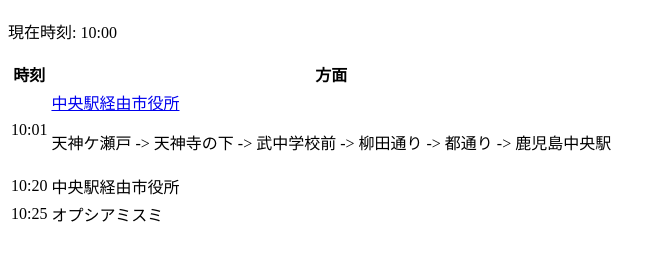
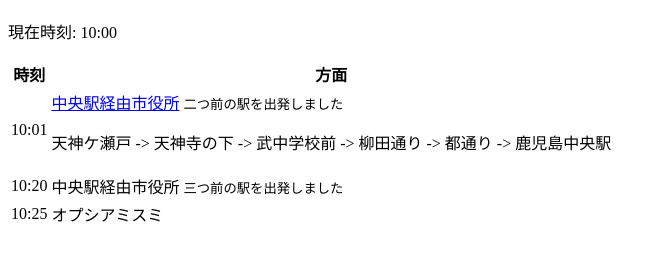
Before and after one commit to masakura/beacon-app, a plain HTML site: page index.html in a window 1280 px wide. Shown: the part 98-358 px from the top of the page, without its empty margins (0-666 px from the left). Drawn offline with Linux system fonts and the light colour scheme.

Commit message:
Update 2016-07-07T06:15:07.951Z

```diff
--- a/index.html
+++ b/index.html
@@ -1 +1 @@
-<!doctype html><html lang=""><head><meta charset="utf-8"><meta name="description" content="天神ヶ瀬戸 10:00 付近の時刻表"><meta name="viewport" content="width=device-width,initial-scale=1"><title>天神ヶ瀬戸 10:00 付近の時刻表</title><link rel="apple-touch-icon" href="apple-touch-icon.png"><!-- Place favicon.ico in the root directory --><link rel="stylesheet" href="styles/vendor.css"><link rel="stylesheet" href="styles/main.css"></head><body><h1>バス時刻表</h1><p>現在時刻: 10:00</p><table class="table"><tr><th>時刻</th><th>方面</th></tr><tr><td>10:01</td><td><a href="#detail1" role="button" data-toggle="collapse" aria-expanded="false" aria-controls="detail1">中央駅経由市役所</a><p class="collapse" id="detail1">天神ケ瀬戸 -> 天神寺の下 -> 武中学校前 -> 柳田通り -> 都通り -> 鹿児島中央駅</p></td></tr><tr><td>10:20</td><td>中央駅経由市役所</td></tr><tr><td>10:25</td><td>オプシアミスミ</td></tr></table><script src="scripts/vendor.js"></script><script src="scripts/plugins.js"></script><script src="scripts/main.js"></script></body></html>
+<!doctype html><html lang=""><head><meta charset="utf-8"><meta name="description" content="天神ヶ瀬戸 10:00 付近の時刻表"><meta name="viewport" content="width=device-width,initial-scale=1"><title>天神ヶ瀬戸 10:00 付近の時刻表</title><link rel="apple-touch-icon" href="apple-touch-icon.png"><!-- Place favicon.ico in the root directory --><link rel="stylesheet" href="styles/vendor.css"><link rel="stylesheet" href="styles/main.css"></head><body><h1>バス時刻表</h1><p>現在時刻: 10:00</p><table class="table"><tr><th>時刻</th><th>方面</th></tr><tr><td>10:01</td><td><a href="#detail1" role="button" data-toggle="collapse" aria-expanded="false" aria-controls="detail1">中央駅経由市役所</a> <small>二つ前の駅を出発しました</small><p class="collapse" id="detail1">天神ケ瀬戸 -> 天神寺の下 -> 武中学校前 -> 柳田通り -> 都通り -> 鹿児島中央駅</p></td></tr><tr><td>10:20</td><td>中央駅経由市役所 <small>三つ前の駅を出発しました</small></td></tr><tr><td>10:25</td><td>オプシアミスミ</td></tr></table><script src="scripts/vendor.js"></script><script src="scripts/plugins.js"></script><script src="scripts/main.js"></script></body></html>
```
